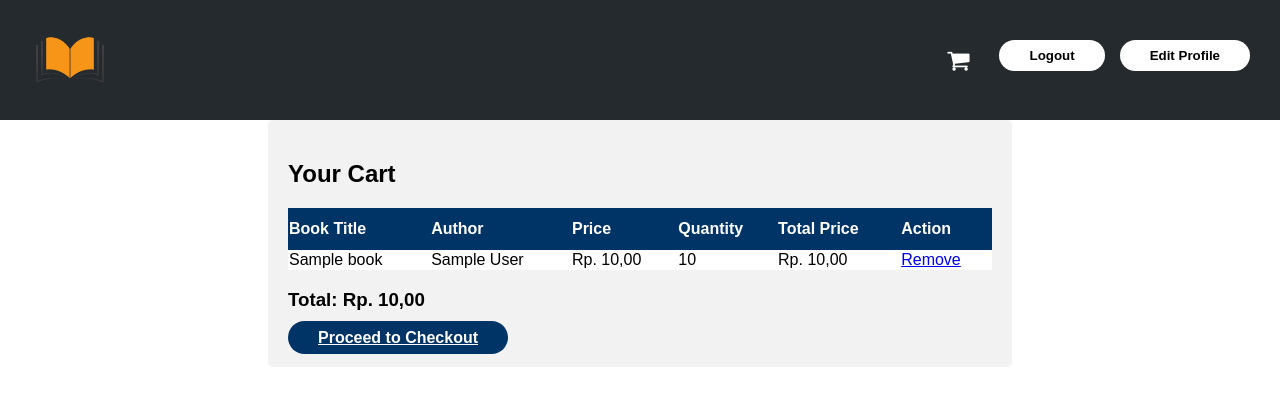
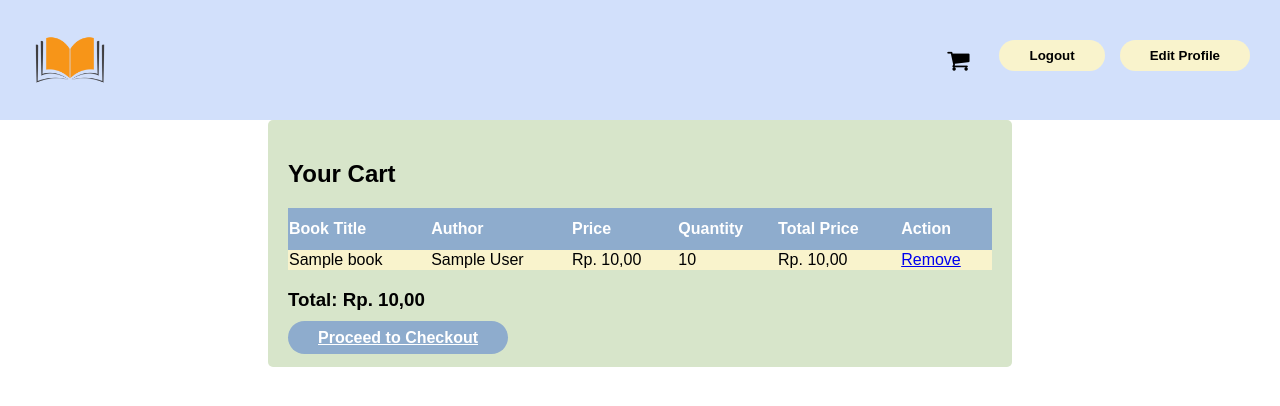
Before and after one commit to ikenorfaize/FP-PWeb-, a PHP site: page /cart.php in a window 1280 px wide. Shown: the top 406 px of the page. Run offline with PHP 8.4, Linux system fonts and the light colour scheme; the visitor is signed in with stand-in values (Sample User, id 1); tables that the repository leaves empty hold one stand-in row (values such as "Sample post").

Commit message:
Add files via upload

```diff
--- a/bookstore/style.css
+++ b/bookstore/style.css
@@ -4,7 +4,7 @@ body {
 }
 
 header {
-    background-color: rgb(37, 42, 46);
+    background-color: #D2E0FB;
     width: 100%;
     display: flex;
     justify-content: space-between; /* Space out the content horizontally */
@@ -29,7 +29,7 @@ header .hf {
 }
 
 header .hi {
-    background-color: #fff;
+    background-color: #F9F3CC;
     border: none;
     border-radius: 20px;
     text-align: center;
@@ -41,18 +41,18 @@ header .hi {
 }
 
 header .hi:hover {
-    background-color: #ccc;
+    background-color: #D7E5CA;
 }
 
 header .header-button {
     font-size: 24px;
-    color: #fff;
+    color: #000;
     margin-right: 15px; /* Space between cart icon and other buttons */
     text-decoration: none;
 }
 
 header .header-button:hover {
-    color: #ccc;
+    color: #8EACCD;
 }
 
 table {
@@ -60,19 +60,19 @@ table {
 }
 
 tr {
-    background-color: #fff;
+    background-color: #F9F3CC;
 }
 
 th {
     padding-top: 12px;
     padding-bottom: 12px;
     text-align: left;
-    background-color: rgb(0, 51, 102);
+    background-color: #8EACCD;
     color: white;
 }
 
 table .btn {
-    background-color: #ec7115;
+    background-color: #8EACCD;
     border: none;
     text-align: center;
     transition-duration: 0.5s;
@@ -83,12 +83,12 @@ table .btn {
 }
 
 table .btn:hover {
-    background-color: #e3e3e3;
-    color: #ec7115;
+    background-color: #D7E5CA;
+    color: #8EACCD;
 }
 
 .button {
-    background-color: rgb(0, 51, 102);
+    background-color: #8EACCD;
     border: none;
     border-radius: 20px;
     text-align: center;
@@ -101,12 +101,12 @@ table .btn:hover {
 }
 
 .button:hover {
-    background-color: rgb(102, 255, 255);
+    background-color: #D2E0FB;
     color: #000;
 }
 
 .cbtn {
-    background-color: #fff;
+    background-color: #F9F3CC;
     border: none;
     border-radius: 20px;
     text-align: center;
@@ -118,7 +118,7 @@ table .btn:hover {
 }
 
 .cbtn:hover {
-    background-color: #ccc;
+    background-color: #D7E5CA;
 }
 
 form {
@@ -136,7 +136,7 @@ input[type=text], input[type=password] {
 }
 
 input[type=text]:focus, input[type=password]:focus {
-    border: 2px solid rgb(0, 51, 102);
+    border: 2px solid #8EACCD;
 }
 
 textarea {
@@ -145,13 +145,13 @@ textarea {
 }
 
 textarea:focus {
-    border: 2px solid rgb(0, 51, 102);
+    border: 2px solid #8EACCD;
 }
 
 .container {
     width: 55%;
     border-radius: 5px;
-    background-color: #f2f2f2;
+    background-color: #D7E5CA;
     padding: 20px;
     margin: 0 auto;
 }
```
